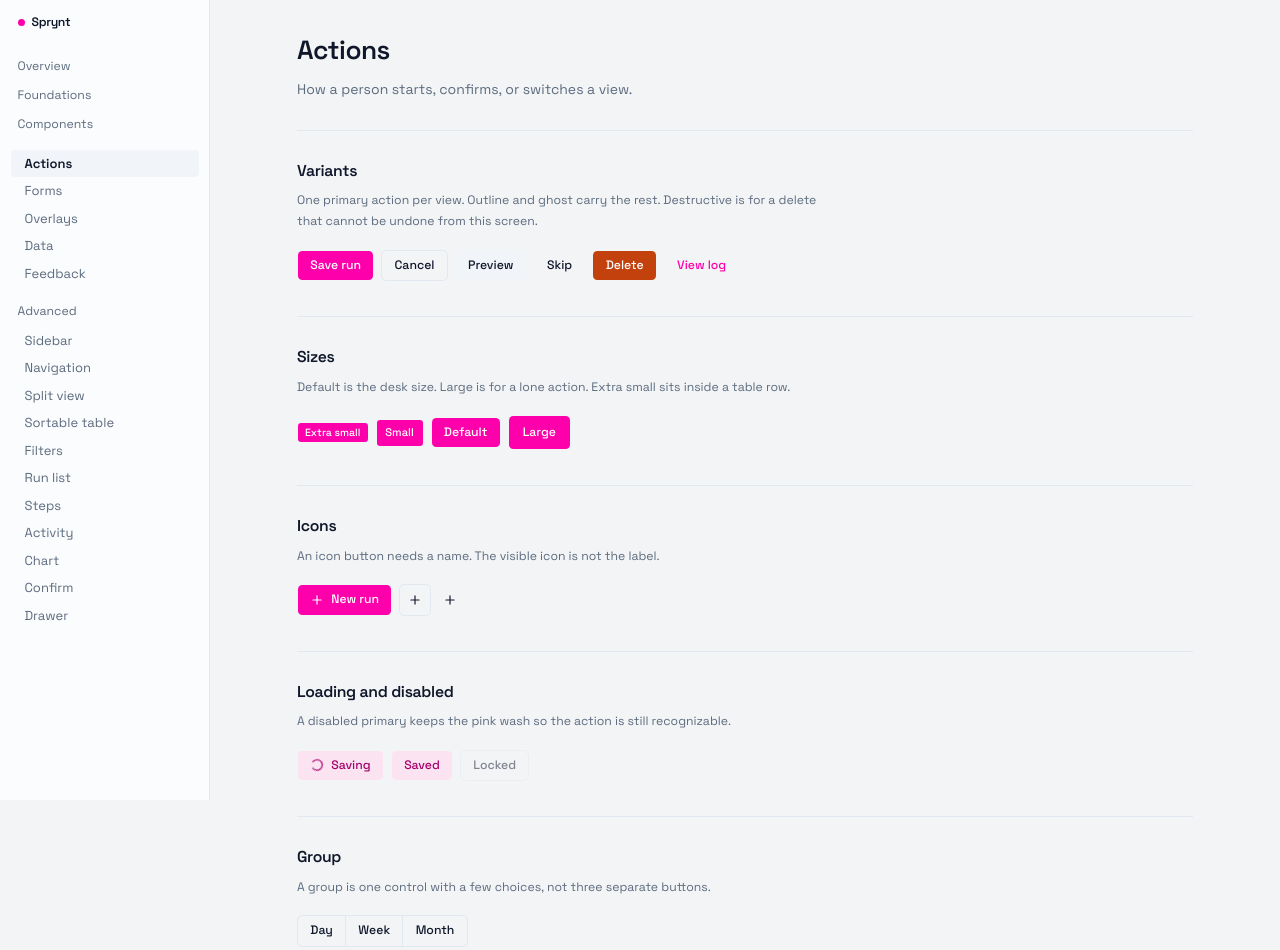
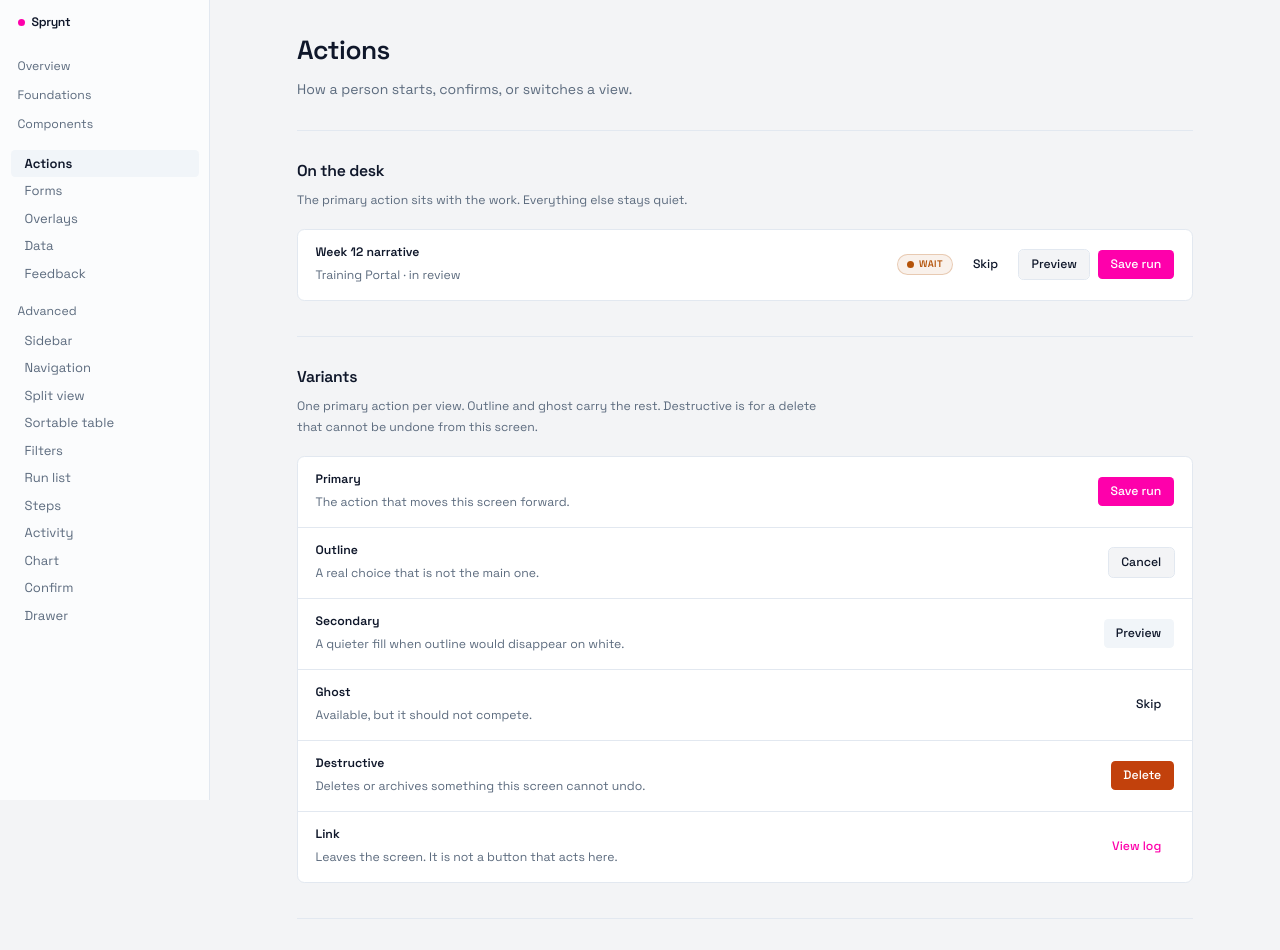
Before and after one commit to Spryntworks/design-system, a Next.js app: page /components/actions in a window 1280 px wide. Shown: the top 950 px of the page. Built offline with nearby package versions, Linux system fonts and the light colour scheme.

Commit message:
Place every catalog control on a desk row.
Each variation sits with the job it does, instead of floating as a lone widget.

```diff
--- a/components/docs/actions-catalog.tsx
+++ b/components/docs/actions-catalog.tsx
@@ -2,8 +2,9 @@
 
 import { PlusIcon } from "lucide-react"
 
-import { Specimen } from "@/components/docs/specimen"
+import { DeskRow, Specimen } from "@/components/docs/specimen"
 import { Button } from "@/components/ui/button"
+import { StatusPill } from "@/components/ui/status-pill"
 import { ButtonGroup } from "@/components/ui/button-group"
 import { Kbd, KbdGroup } from "@/components/ui/kbd"
 import { Spinner } from "@/components/ui/spinner"
@@ -13,74 +14,112 @@ export function ActionsCatalog() {
   return (
     <div className="flex flex-col gap-10">
       <Specimen
+        title="On the desk"
+        note="The primary action sits with the work. Everything else stays quiet."
+      >
+        <DeskRow title="Week 12 narrative" detail="Training Portal · in review">
+          <StatusPill value="WAIT" />
+          <Button variant="ghost">Skip</Button>
+          <Button variant="outline">Preview</Button>
+          <Button>Save run</Button>
+        </DeskRow>
+      </Specimen>
+
+      <Specimen
         title="Variants"
         note="One primary action per view. Outline and ghost carry the rest. Destructive is for a delete that cannot be undone from this screen."
       >
-        <div className="flex flex-wrap items-center gap-2">
+        <DeskRow title="Primary" detail="The action that moves this screen forward.">
           <Button>Save run</Button>
+        </DeskRow>
+        <DeskRow title="Outline" detail="A real choice that is not the main one.">
           <Button variant="outline">Cancel</Button>
+        </DeskRow>
+        <DeskRow title="Secondary" detail="A quieter fill when outline would disappear on white.">
           <Button variant="secondary">Preview</Button>
+        </DeskRow>
+        <DeskRow title="Ghost" detail="Available, but it should not compete.">
           <Button variant="ghost">Skip</Button>
+        </DeskRow>
+        <DeskRow title="Destructive" detail="Deletes or archives something this screen cannot undo.">
           <Button variant="destructive">Delete</Button>
+        </DeskRow>
+        <DeskRow title="Link" detail="Leaves the screen. It is not a button that acts here.">
           <Button variant="link">View log</Button>
-        </div>
+        </DeskRow>
       </Specimen>
 
       <Specimen title="Sizes" note="Default is the desk size. Large is for a lone action. Extra small sits inside a table row.">
-        <div className="flex flex-wrap items-center gap-2">
-          <Button size="xs">Extra small</Button>
-          <Button size="sm">Small</Button>
-          <Button>Default</Button>
-          <Button size="lg">Large</Button>
-        </div>
+        <DeskRow title="Extra small" detail="Inside a table row, next to a status.">
+          <Button size="xs">Open</Button>
+        </DeskRow>
+        <DeskRow title="Small" detail="A filter or a chip action.">
+          <Button size="sm" variant="outline">Week 12</Button>
+        </DeskRow>
+        <DeskRow title="Default" detail="Toolbars, forms, and confirms.">
+          <Button>Save run</Button>
+        </DeskRow>
+        <DeskRow title="Large" detail="The only action on an empty screen.">
+          <Button size="lg">New run</Button>
+        </DeskRow>
       </Specimen>
 
       <Specimen title="Icons" note="An icon button needs a name. The visible icon is not the label.">
-        <div className="flex flex-wrap items-center gap-2">
+        <DeskRow title="Label and icon" detail="The word says what happens. The icon supports it.">
           <Button>
             <PlusIcon />
             New run
           </Button>
+        </DeskRow>
+        <DeskRow title="Icon only" detail="The accessible name is New run. The icon is not the label.">
           <Button size="icon" variant="outline" aria-label="New run">
             <PlusIcon />
           </Button>
           <Button size="icon-sm" variant="ghost" aria-label="Add">
             <PlusIcon />
           </Button>
-        </div>
+        </DeskRow>
       </Specimen>
 
       <Specimen title="Loading and disabled" note="A disabled primary keeps the pink wash so the action is still recognizable.">
-        <div className="flex flex-wrap items-center gap-2">
+        <DeskRow title="Saving" detail="The press already happened. The label says what is in progress.">
           <Button disabled>
             <Spinner />
             Saving
           </Button>
+        </DeskRow>
+        <DeskRow title="Saved" detail="The action finished. The control stays so the place does not jump.">
           <Button disabled>Saved</Button>
+        </DeskRow>
+        <DeskRow title="Locked" detail="A published run cannot be edited from this screen.">
           <Button variant="outline" disabled>
             Locked
           </Button>
-        </div>
+        </DeskRow>
       </Specimen>
 
       <Specimen title="Group" note="A group is one control with a few choices, not three separate buttons.">
+        <DeskRow title="Range" detail="Day, week, or month. One of them is the view.">
           <ButtonGroup>
             <Button variant="outline">Day</Button>
             <Button variant="outline">Week</Button>
             <Button variant="outline">Month</Button>
           </ButtonGroup>
+        </DeskRow>
       </Specimen>
 
       <Specimen title="Toggle" note="Use a toggle when the choice changes the view and stays selected.">
+        <DeskRow title="Layout" detail="List stays selected until someone picks another view.">
           <ToggleGroup defaultValue={["list"]} variant="outline" spacing={0}>
             <ToggleGroupItem value="list">List</ToggleGroupItem>
             <ToggleGroupItem value="board">Board</ToggleGroupItem>
             <ToggleGroupItem value="calendar">Calendar</ToggleGroupItem>
           </ToggleGroup>
+        </DeskRow>
       </Specimen>
 
       <Specimen title="Shortcut" note="Show the key beside the action. Do not make the key the only way to find it.">
-        <div className="flex items-center gap-3">
+        <DeskRow title="Command" detail="The button opens the same search as the keys.">
           <Button variant="outline">
             Command
             <KbdGroup>
@@ -88,7 +127,7 @@ export function ActionsCatalog() {
               <Kbd>K</Kbd>
             </KbdGroup>
           </Button>
-        </div>
+        </DeskRow>
       </Specimen>
     </div>
   )
--- a/components/docs/data-catalog.tsx
+++ b/components/docs/data-catalog.tsx
@@ -2,7 +2,7 @@
 
 import { useState } from "react"
 
-import { Specimen } from "@/components/docs/specimen"
+import { DeskRow, Specimen } from "@/components/docs/specimen"
 import {
   Accordion,
   AccordionContent,
@@ -59,6 +59,7 @@ export function DataCatalog() {
   return (
     <div className="flex flex-col gap-10">
       <Specimen title="Breadcrumb" note="Where this screen sits. The last crumb is the current page.">
+        <DeskRow title="Data" detail="Sprynt / Components / Data. The last crumb is this page.">
           <Breadcrumb>
             <BreadcrumbList>
               <BreadcrumbItem>
@@ -74,11 +75,13 @@ export function DataCatalog() {
               </BreadcrumbItem>
             </BreadcrumbList>
           </Breadcrumb>
+        </DeskRow>
       </Specimen>
 
       <Specimen
         title="Table"
         note="Selectable rows, a count in tabular figures, and a status pill. Select a row to act on it."
+        flush
       >
         <div className="overflow-hidden rounded-xl border border-border bg-card">
           <Table>
@@ -124,14 +127,16 @@ export function DataCatalog() {
               ))}
             </TableBody>
           </Table>
+          <div className="flex flex-wrap items-center justify-between gap-3 border-t border-border px-4 py-3">
+            <p className="text-sm text-muted-foreground">{selected.length} selected</p>
+            <p className="text-sm text-muted-foreground">3 projects</p>
           </div>
-        <p className="mt-3 text-sm text-muted-foreground">
-          {selected.length} selected
-        </p>
+        </div>
       </Specimen>
 
       <Specimen title="Pagination" note="Keep the page size stable. Say previous and next in words.">
-        <Pagination className="justify-start">
+        <DeskRow title="Page 1 of 8" detail="Previous and next stay in words. The page size does not change.">
+          <Pagination className="mx-0 w-auto justify-end">
             <PaginationContent>
               <PaginationItem>
                 <PaginationPrevious href="#rows" />
@@ -155,42 +160,54 @@ export function DataCatalog() {
               </PaginationItem>
             </PaginationContent>
           </Pagination>
+        </DeskRow>
       </Specimen>
 
       <Specimen title="Tabs" note="Tabs switch a view of the same record. They are not navigation between tools.">
+        <div className="px-5 py-4">
           <Tabs defaultValue="open">
             <TabsList>
               <TabsTrigger value="open">Open</TabsTrigger>
               <TabsTrigger value="review">In review</TabsTrigger>
               <TabsTrigger value="closed">Closed</TabsTrigger>
             </TabsList>
-          <TabsContent value="open" className="pt-4 text-sm">
-            4 runs are waiting on a reviewer.
+            <TabsContent value="open" className="pt-4">
+              <ul className="divide-y divide-border rounded-lg border border-border">
+                <li className="flex items-center justify-between gap-3 px-4 py-3">
+                  <span className="text-sm font-medium">Week 12 narrative</span>
+                  <StatusPill value="WAIT" />
+                </li>
+                <li className="flex items-center justify-between gap-3 px-4 py-3">
+                  <span className="text-sm font-medium">Launch thread</span>
+                  <StatusPill value="BLOCKED" />
+                </li>
+              </ul>
             </TabsContent>
-          <TabsContent value="review" className="pt-4 text-sm">
+            <TabsContent value="review" className="pt-4 text-sm leading-6 text-muted-foreground">
               2 runs are with the project lead.
             </TabsContent>
-          <TabsContent value="closed" className="pt-4 text-sm">
+            <TabsContent value="closed" className="pt-4 text-sm leading-6 text-muted-foreground">
               11 runs closed this week.
             </TabsContent>
           </Tabs>
+        </div>
       </Specimen>
 
       <Specimen title="Accordion" note="A log that stays on the page. Open one section at a time.">
-        <Accordion defaultValue={["brief"]} className="max-w-xl">
+        <Accordion defaultValue={["brief"]}>
           <AccordionItem value="brief">
-            <AccordionTrigger>Brief</AccordionTrigger>
-            <AccordionContent>
+            <AccordionTrigger className="px-5">Brief</AccordionTrigger>
+            <AccordionContent className="px-5">
               Week 12 covers the migration story in four posts.
             </AccordionContent>
           </AccordionItem>
           <AccordionItem value="channels">
-            <AccordionTrigger>Channels</AccordionTrigger>
-            <AccordionContent>LinkedIn and X. The blog draft stays in the hub.</AccordionContent>
+            <AccordionTrigger className="px-5">Channels</AccordionTrigger>
+            <AccordionContent className="px-5">LinkedIn and X. The blog draft stays in the hub.</AccordionContent>
           </AccordionItem>
           <AccordionItem value="log">
-            <AccordionTrigger>Log</AccordionTrigger>
-            <AccordionContent>Saved Tuesday. Waiting on a review before Friday.</AccordionContent>
+            <AccordionTrigger className="px-5">Log</AccordionTrigger>
+            <AccordionContent className="px-5">Saved Tuesday. Waiting on a review before Friday.</AccordionContent>
           </AccordionItem>
         </Accordion>
       </Specimen>
--- a/components/docs/feedback-catalog.tsx
+++ b/components/docs/feedback-catalog.tsx
@@ -3,7 +3,7 @@
 import { InboxIcon } from "lucide-react"
 import { toast } from "sonner"
 
-import { Specimen } from "@/components/docs/specimen"
+import { DeskRow, Specimen } from "@/components/docs/specimen"
 import { Alert, AlertDescription, AlertTitle } from "@/components/ui/alert"
 import { Badge } from "@/components/ui/badge"
 import { Button } from "@/components/ui/button"
@@ -27,27 +27,37 @@ export function FeedbackCatalog() {
         title="Status"
         note="Ready, Wait, and Blocked. A dot and the word. Do not add a fourth status color."
       >
-        <div className="flex flex-wrap items-center gap-2">
+        <DeskRow title="Week 11 recap" detail="Support Portal. The draft can publish.">
           <StatusPill value="READY" />
+        </DeskRow>
+        <DeskRow title="Week 12 narrative" detail="Training Portal. A reviewer still has it.">
           <StatusPill value="WAIT" />
+        </DeskRow>
+        <DeskRow title="Launch thread" detail="Content Copilot. A missing asset is holding it.">
           <StatusPill value="BLOCKED" />
-        </div>
+        </DeskRow>
       </Specimen>
 
       <Specimen title="Badge" note="A count or a neutral tag. Status stays on the pill, not the badge.">
-        <div className="flex flex-wrap items-center gap-2">
+        <DeskRow title="Open count" detail="Ink, because a count is not the primary action.">
           <Badge>12 open</Badge>
+        </DeskRow>
+        <DeskRow title="Batch" detail="A neutral tag for the week.">
           <Badge variant="secondary">Week 12</Badge>
+        </DeskRow>
+        <DeskRow title="Draft" detail="An outline when the tag should stay quiet.">
           <Badge variant="outline">Draft</Badge>
+        </DeskRow>
+        <DeskRow title="Failed" detail="The run did not save. The word is the status, in the destructive color.">
           <Badge variant="destructive">Failed</Badge>
-        </div>
+        </DeskRow>
       </Specimen>
 
       <Specimen title="Alert" note="A condition of the page, not a toast. Say what happened and how to recover.">
-        <div className="grid max-w-xl gap-3">
+        <div className="grid gap-3 px-5 py-4">
           <Alert>
             <AlertTitle>Batch locked</AlertTitle>
-            <AlertDescription>Week 12 stopped taking new runs on Friday.</AlertDescription>
+            <AlertDescription>Week 12 stopped taking new runs on Friday. Open week 13 to add one.</AlertDescription>
           </Alert>
           <Alert variant="destructive">
             <AlertTitle>Could not save</AlertTitle>
@@ -57,25 +67,30 @@ export function FeedbackCatalog() {
       </Specimen>
 
       <Specimen title="Progress" note="Show the fraction when the bar alone would hide it.">
-        <Progress value={68} className="max-w-md">
+        <DeskRow title="Briefs reviewed" detail="Seventeen of twenty-five briefs have a reviewer." className="w-full max-w-sm">
+          <Progress value={68}>
             <ProgressLabel>Briefs reviewed</ProgressLabel>
             <ProgressValue />
           </Progress>
+        </DeskRow>
       </Specimen>
 
-      <Specimen title="Skeleton" note="The shape of the row that is about to arrive. Not a spinner in the middle of a list.">
-        <div className="grid max-w-md gap-3 rounded-xl border border-border bg-card p-4">
-          <div className="flex items-center gap-3">
+      <Specimen title="Skeleton" note="The shape of the row that is about to arrive. Not a spinner in the middle of a list." flush>
+        <div className="divide-y divide-border rounded-xl border border-border bg-card">
+          {["w-48", "w-40", "w-56"].map((width) => (
+            <div key={width} className="flex items-center gap-3 px-5 py-4">
               <Skeleton className="size-8 rounded-full" />
-            <Skeleton className="h-4 w-40" />
+              <div className="grid flex-1 gap-2">
+                <Skeleton className={`h-4 ${width}`} />
+                <Skeleton className="h-3 w-2/3" />
               </div>
-          <Skeleton className="h-4 w-full" />
-          <Skeleton className="h-4 w-2/3" />
+            </div>
+          ))}
         </div>
       </Specimen>
 
-      <Specimen title="Empty" note="Name what is missing and the action that fills it.">
-        <Empty className="max-w-md border border-border bg-card">
+      <Specimen title="Empty" note="Name what is missing and the action that fills it." flush>
+        <Empty className="border border-border bg-card">
           <EmptyHeader>
             <EmptyMedia variant="icon">
               <InboxIcon />
@@ -92,24 +107,28 @@ export function FeedbackCatalog() {
       </Specimen>
 
       <Specimen title="Spinner" note="For a control that is working. A page that is loading uses a skeleton.">
-        <div className="flex items-center gap-3 text-sm text-muted-foreground">
+        <DeskRow title="Publishing the run" detail="The control is working. The page itself would use a skeleton.">
+          <span className="inline-flex items-center gap-2 text-sm text-muted-foreground">
             <Spinner />
-          Publishing the run
-        </div>
+            Publishing
+          </span>
+        </DeskRow>
       </Specimen>
 
       <Specimen title="Toast" note="Confirms an action that already happened. It does not ask a question.">
-        <div className="flex flex-wrap gap-2">
+        <DeskRow title="Save run" detail="The toast confirms the save. It does not ask a question.">
           <Button variant="outline" onClick={() => toast("Run saved")}>
             Save run
           </Button>
+        </DeskRow>
+        <DeskRow title="Show an error" detail="The toast names the problem and the recovery.">
           <Button
             variant="outline"
             onClick={() => toast.error("The run title is empty. Add one and try again.")}
           >
             Show an error
           </Button>
-        </div>
+        </DeskRow>
       </Specimen>
     </div>
   )
--- a/components/docs/overlays-catalog.tsx
+++ b/components/docs/overlays-catalog.tsx
@@ -3,7 +3,7 @@
 import { useState } from "react"
 import { toast } from "sonner"
 
-import { Specimen } from "@/components/docs/specimen"
+import { DeskRow, Specimen } from "@/components/docs/specimen"
 import { Button } from "@/components/ui/button"
 import {
   Command,
@@ -78,10 +78,12 @@ export function OverlaysCatalog() {
         title="Command"
         note="Jump across projects and pages. Open it from a button here. In a tool, bind it to ⌘K."
       >
+        <DeskRow title="Jump" detail="Opens the same search a tool binds to ⌘K.">
         <Button variant="outline" onClick={() => setOpen(true)}>
           Open command
           <Kbd>⌘K</Kbd>
         </Button>
+        </DeskRow>
         <CommandDialog open={open} onOpenChange={setOpen} title="Command" description="Jump to a project or a page.">
           <Command>
             <CommandInput placeholder="Jump to a project or a page" />
@@ -113,6 +115,7 @@ export function OverlaysCatalog() {
       </Specimen>
 
       <Specimen title="Dialog" note="Stops the page. Use it when the next step can discard work.">
+        <DeskRow title="Week 12 narrative" detail="Archive leaves the active list. The log keeps the record.">
         <Dialog>
           <DialogTrigger render={<Button variant="outline" />}>Archive run</DialogTrigger>
           <DialogContent>
@@ -128,9 +131,11 @@ export function OverlaysCatalog() {
             </DialogFooter>
           </DialogContent>
         </Dialog>
+        </DeskRow>
       </Specimen>
 
       <Specimen title="Sheet" note="A side panel for detail that should stay next to the list.">
+        <DeskRow title="Week 12 narrative" detail="Detail stays next to the list. It does not cover the page.">
         <Sheet>
           <SheetTrigger render={<Button variant="outline" />}>Run details</SheetTrigger>
           <SheetContent>
@@ -146,9 +151,11 @@ export function OverlaysCatalog() {
             </div>
           </SheetContent>
         </Sheet>
+        </DeskRow>
       </Specimen>
 
       <Specimen title="Menu" note="A few actions on one record. Destructive sits last.">
+        <DeskRow title="Week 12 narrative" detail="Rename, duplicate, or archive. Archive sits last.">
         <DropdownMenu>
           <DropdownMenuTrigger render={<Button variant="outline" />}>
             Run actions
@@ -160,11 +167,13 @@ export function OverlaysCatalog() {
             <DropdownMenuItem variant="destructive">Archive</DropdownMenuItem>
           </DropdownMenuContent>
         </DropdownMenu>
+        </DeskRow>
       </Specimen>
 
       <Specimen title="Context menu" note="The same actions, on right-click, when the row itself is the target.">
+        <DeskRow title="Right-click the row" detail="The row is the target. The menu is the same set of actions." className="w-full max-w-md">
         <ContextMenu>
-          <ContextMenuTrigger className="flex max-w-md items-center justify-between rounded-xl border border-border bg-card px-4 py-3 text-sm">
+          <ContextMenuTrigger className="flex w-full items-center justify-between rounded-lg border border-border bg-background px-3 py-2.5 text-sm">
             <span className="font-medium">Week 12 narrative</span>
             <StatusPill value="WAIT" />
           </ContextMenuTrigger>
@@ -175,9 +184,11 @@ export function OverlaysCatalog() {
             <ContextMenuItem variant="destructive">Archive</ContextMenuItem>
           </ContextMenuContent>
         </ContextMenu>
+        </DeskRow>
       </Specimen>
 
       <Specimen title="Popover" note="A small form anchored to the control that opened it.">
+        <DeskRow title="Status" detail="A small form anchored to the control that opened it.">
         <Popover>
           <PopoverTrigger render={<Button variant="outline" />}>Filter status</PopoverTrigger>
           <PopoverContent>
@@ -192,9 +203,11 @@ export function OverlaysCatalog() {
             </div>
           </PopoverContent>
         </Popover>
+        </DeskRow>
       </Specimen>
 
       <Specimen title="Tooltip" note="A name for an icon, or a shortcut. Not a second paragraph.">
+        <DeskRow title="Publish" detail="The tooltip names the action and the shortcut. It is not a second paragraph.">
         <Tooltip>
           <TooltipTrigger render={<Button variant="outline" />}>Publish</TooltipTrigger>
           <TooltipContent>
@@ -205,9 +218,11 @@ export function OverlaysCatalog() {
             </span>
           </TooltipContent>
         </Tooltip>
+        </DeskRow>
       </Specimen>
 
       <Specimen title="Hover card" note="A preview when the pointer rests on a project name.">
+        <DeskRow title="Project" detail="Rest the pointer on the name to see the open count.">
         <HoverCard>
           <HoverCardTrigger
             render={<Button variant="link" className="px-0" />}
@@ -220,6 +235,7 @@ export function OverlaysCatalog() {
             <p className="mt-1 text-sm text-muted-foreground">18 open items · Ready</p>
           </HoverCardContent>
         </HoverCard>
+        </DeskRow>
       </Specimen>
     </div>
   )
--- a/components/docs/specimen.tsx
+++ b/components/docs/specimen.tsx
@@ -1,10 +1,12 @@
 export function Specimen({
   title,
   note,
+  flush = false,
   children,
 }: {
   title: string
   note?: string
+  flush?: boolean
   children: React.ReactNode
 }) {
   return (
@@ -13,7 +15,31 @@ export function Specimen({
       {note ? (
         <p className="mt-2 max-w-[68ch] text-sm leading-6 text-muted-foreground">{note}</p>
       ) : null}
-      <div className="mt-5">{children}</div>
+      <div className={flush ? "mt-5" : "mt-5 overflow-hidden rounded-xl border border-border bg-card"}>
+        {children}
+      </div>
     </section>
   )
 }
+
+export function DeskRow({
+  title,
+  detail,
+  children,
+  className,
+}: {
+  title: string
+  detail?: string
+  children: React.ReactNode
+  className?: string
+}) {
+  return (
+    <div className="flex flex-wrap items-center justify-between gap-x-8 gap-y-3 border-t border-border px-5 py-4 first:border-t-0">
+      <div className="min-w-[12rem] max-w-[40ch] flex-1">
+        <p className="text-sm font-semibold">{title}</p>
+        {detail ? <p className="mt-1 text-sm leading-6 text-muted-foreground">{detail}</p> : null}
+      </div>
+      <div className={className ?? "flex flex-wrap items-center gap-2"}>{children}</div>
+    </div>
+  )
+}
```
Also changed, not shown: components/docs/forms-catalog.tsx (+31 -34 lines). Lines whose indentation alone changed are shown as unchanged.
